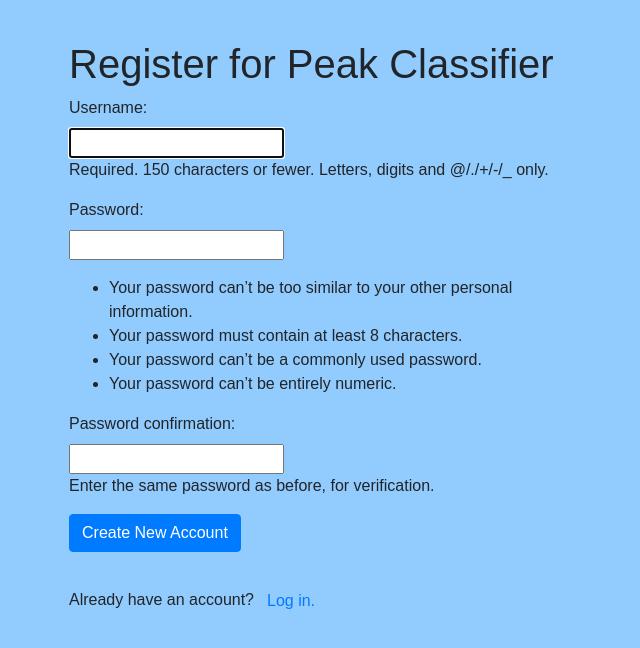
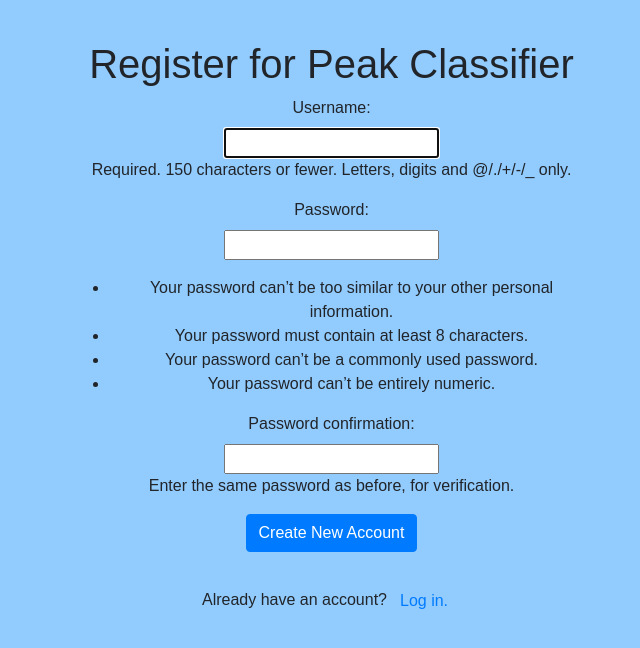
Before and after one commit to maggiecorrell/text_classifier, a Django app: page /register/ in a window 1280 px wide. Shown: the part 96-744 px from the top of the page, without its empty margins (31-671 px from the left). Run offline with Django 3.2, Linux system fonts and the light colour scheme; some libraries are stand-ins or nearby versions.

Commit message:
layout fixes

```diff
--- a/classifier/templates/registration/login.html
+++ b/classifier/templates/registration/login.html
@@ -14,7 +14,8 @@
 
 <div class="container">
     <div class="col-md-3"></div>
-    <div class="col-md-6" id="heading">
+    <div class="col-md-6">
+      <div class="center">
         <form method="post" class="form-control" action="{% url 'login_user' %}">
             <h1> Login to Peak Classifier </h1>
 
@@ -32,5 +33,6 @@
         </div>
     </div>
 </div>
+</div>
 </body>
 {% endblock %}
--- a/classifier/templates/registration/register.html
+++ b/classifier/templates/registration/register.html
@@ -11,9 +11,12 @@
 <body>
 <div class="container">
   <div class="col-md-3"></div>
-    <div class="col-md-6" id="heading">
-      <h1> Register for Peak Classifier </h1>
+
+    <div class="col-md-6">
+<div class="center">
         <form method=POST>
+
+              <h1> Register for Peak Classifier </h1>
           {% csrf_token %}
           {% for field in userform %}
             <div class="fieldWrapper">
@@ -24,14 +27,15 @@
              {% endif %}
             </div>
           {% endfor %}
-          <button type='submit' class="btn btn-primary">Create New Account</button>
+       <button type='submit' class="btn btn-primary">Create New Account</button>
         </form>
 
       <div class="login_button">
-        <p> Already have an account?<a href="{% url 'login_user' %}" class="btn btn-link"> Log in.</a></p>
+   <p> Already have an account?<a href="{% url 'login_user' %}" class="btn btn-link"> Log in.</a></p></div>
       </div>
         </div>
     </div>
+
   </div>
 </body>
 {% endblock %}
```
